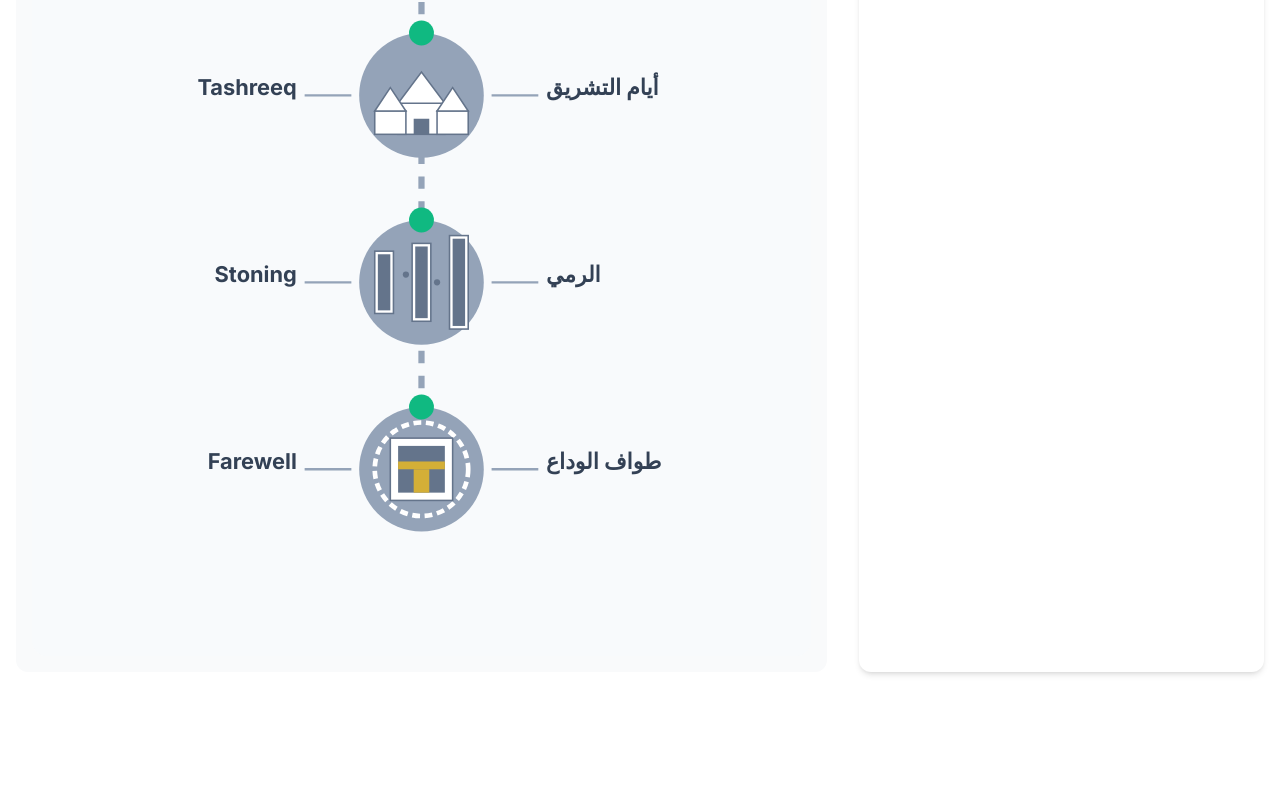
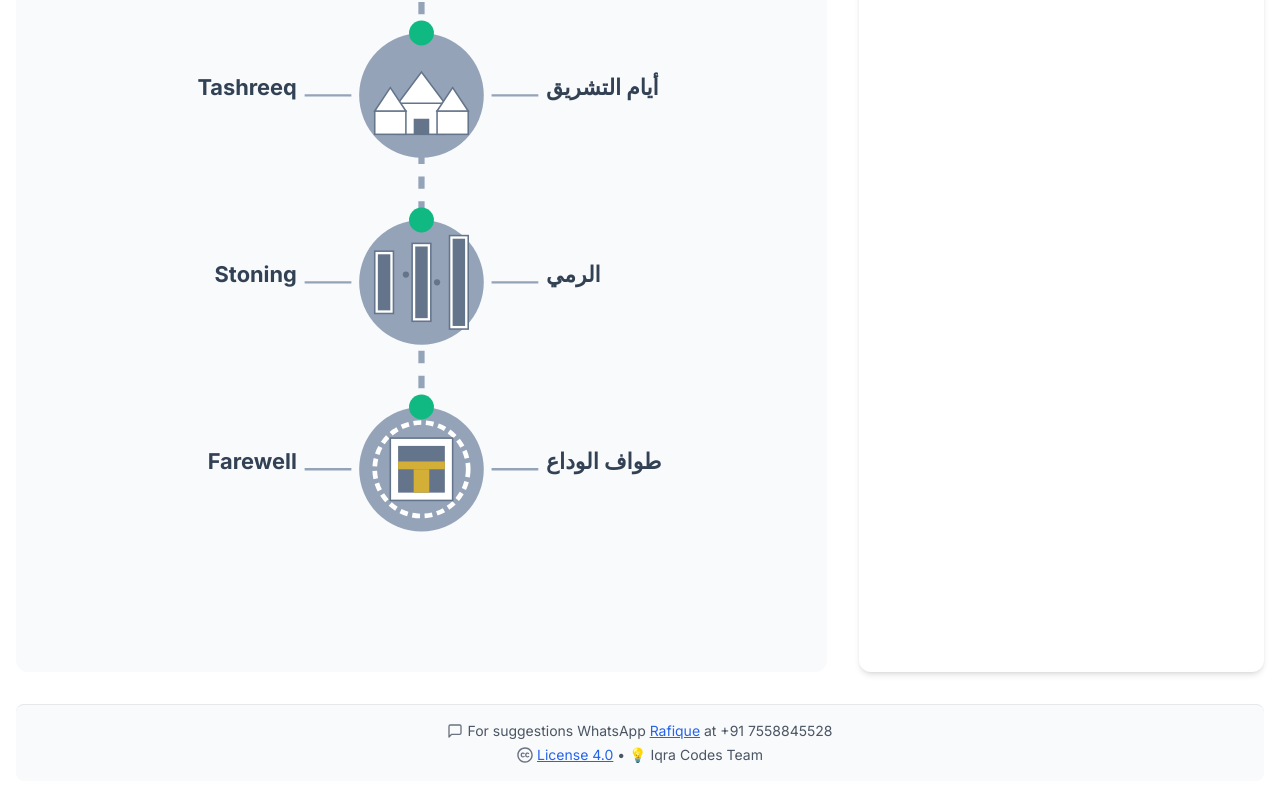
Before and after one commit to iciso/hajj, a Next.js app: page / in a window 1280 px wide. Shown: the part 1604-2405 px from the top of the page. Before the commit the page ends 2308 px from the top, so only its background shows below. Built offline with nearby package versions, Linux system fonts and the light colour scheme.

Commit message:
feat: add footer with contact info and license
Insert footer below HajjInfographic; import MessageSquare icon; style improvements

Co-authored-by: Rafique <69503725+iciso@users.noreply.github.com>

```diff
--- a/app/page.tsx
+++ b/app/page.tsx
@@ -1,10 +1,49 @@
 import HajjInfographic from "@/components/hajj-infographic"
+import { MessageSquare } from "lucide-react"
 
 export default function Home() {
   return (
     <main className="min-h-screen bg-white">
       <div className="container mx-auto px-4 py-8">
         <HajjInfographic />
+
+        {/* Contact footer */}
+        <div className="border-t border-gray-200 p-4 text-center text-sm text-gray-600 bg-gray-50 mt-8 rounded-lg">
+          <div className="flex items-center justify-center mb-1">
+            <MessageSquare className="h-4 w-4 mr-1 text-gray-500" />
+            <span>
+              For suggestions WhatsApp{" "}
+              <a
+                href="https://cvemrafi.vercel.app/"
+                target="_blank"
+                rel="noopener noreferrer"
+                className="text-blue-600 hover:text-blue-800 underline"
+              >
+                Rafique
+              </a>{" "}
+              at +91 7558845528
+            </span>
+          </div>
+          <div className="flex items-center justify-center">
+            <svg viewBox="0 0 496.08 512" className="h-4 w-4 mr-1 text-gray-500">
+              <path
+                fill="currentColor"
+                d="M245.83 214.87l-33.22 17.28c-9.43-19.58-25.24-19.93-27.46-19.93-22.13 0-33.22 14.61-33.22 43.84 0 23.57 9.21 43.84 33.22 43.84 14.47 0 24.65-7.09 30.57-21.26l30.55 15.5c-6.17 11.51-25.69 38.98-65.1 38.98-22.6 0-73.96-10.32-73.96-77.05 0-58.69 43-77.06 72.63-77.06 30.72-.01 52.7 11.95 65.99 35.86zm143.05 0l-32.78 17.28c-9.5-19.77-25.72-19.93-27.9-19.93-22.14 0-33.22 14.61-33.22 43.84 0 23.55 9.23 43.84 33.22 43.84 14.45 0 24.65-7.09 30.54-21.26l31 15.5c-2.1 3.75-21.39 38.98-65.09 38.98-22.69 0-73.96-9.87-73.96-77.05 0-58.67 42.97-77.06 72.63-77.06 30.71-.01 52.58 11.95 65.56 35.86zM247.56 8.05C104.74 8.05 0 123.11 0 256.05c0 138.49 113.6 248 247.56 248 129.93 0 248.44-100.87 248.44-248 0-137.87-106.62-248-248.44-248zm.87 450.81c-112.54 0-203.7-93.04-203.7-202.81 0-105.42 85.43-203.27 203.72-203.27 112.53 0 202.82 89.46 202.82 203.26-.01 121.69-99.68 202.82-202.84 202.82z"
+              />
+            </svg>
+            <span>
+              <a
+                href="https://creativecommons.org/licenses/by/4.0/"
+                target="_blank"
+                rel="noopener noreferrer"
+                className="text-blue-600 hover:text-blue-800 underline"
+              >
+                License 4.0
+              </a>{" "}
+              • 💡 Iqra Codes Team
+            </span>
+          </div>
+        </div>
       </div>
     </main>
   )
```
